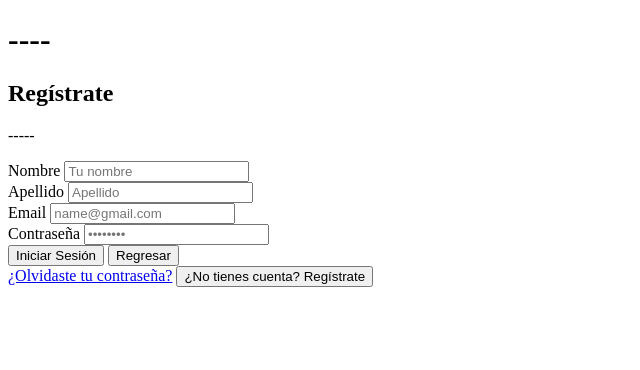
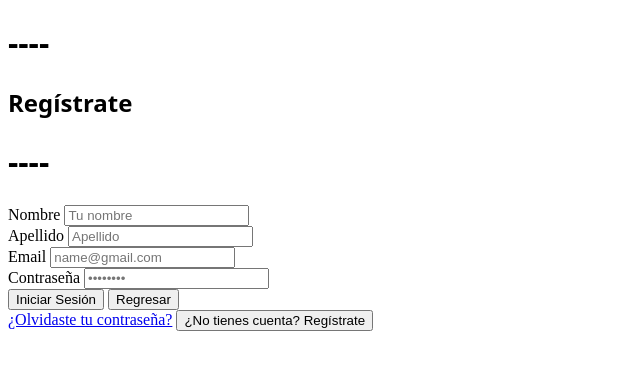
Before and after one commit to JesusEMorales/Windblade, a plain HTML site: page RegistroVane.html in a window 1280 px wide. Shown: the whole page, without its empty margins (0-640 px from the left). Drawn offline with Linux system fonts and the light colour scheme.

Commit message:
Cambios con CSS

```diff
--- a/RegistroVane.html
+++ b/RegistroVane.html
@@ -1,5 +1,6 @@
 <!DOCTYPE html>
 <html lang="en">
+
 <head>
   <meta charset="UTF-8">
   <meta name="viewport" content="width=device-width, initial-scale=1.0">
@@ -7,32 +8,32 @@
   <link rel="stylesheet" href="estilosjesus.css">
   <script src="codigoVane.js"></script>
 </head>
+
 <body>
-    <div class="music-login-container">
-  <div class="login-card">
-    <div class="logo-area">
-
+  <div class="registrodiv">
+    <div class="registropag">
+      <div class="registro">
         <h1>----</h1>
         <h2>Regístrate</h2>
       </div>
-    <p class="subtitle">-----</p>
+      <h1>----</h1>
 
-      <div class="input-group">
+      <div class="informacion">
         <label>Nombre</label>
         <input type="email" placeholder="Tu nombre" required id="Usuario">
       </div>
 
-      <div class="input-group">
+      <div class="informacion">
         <label>Apellido</label>
         <input type="email" placeholder="Apellido" required id="Usuario">
       </div>
 
-      <div class="input-group">
+      <div class="informacion">
         <label>Email</label>
         <input type="password" placeholder="name@gmail.com" required id="Contraseña">
       </div>
 
-      <div class="input-group">
+      <div class="informacion">
         <label>Contraseña</label>
         <input type="password" placeholder="••••••••" required id="Contraseña">
       </div>
@@ -48,4 +49,5 @@
   </div>
 
 </body>
+
 </html>
--- a/estilosjesus.css
+++ b/estilosjesus.css
@@ -0,0 +1,6 @@
+h1{
+    font-family: system-ui, -apple-system, BlinkMacSystemFont, 'Segoe UI', Roboto, Oxygen, Ubuntu, Cantarell, 'Open Sans', 'Helvetica Neue', sans-serif;
+}
+h2{
+    font-family: system-ui, -apple-system, BlinkMacSystemFont, 'Segoe UI', Roboto, Oxygen, Ubuntu, Cantarell, 'Open Sans', 'Helvetica Neue', sans-serif;
+}
```
Lines whose indentation alone changed are shown as unchanged.
